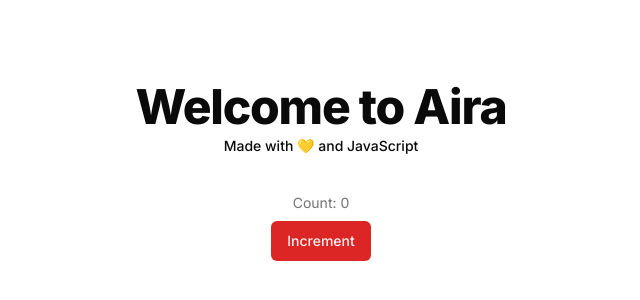
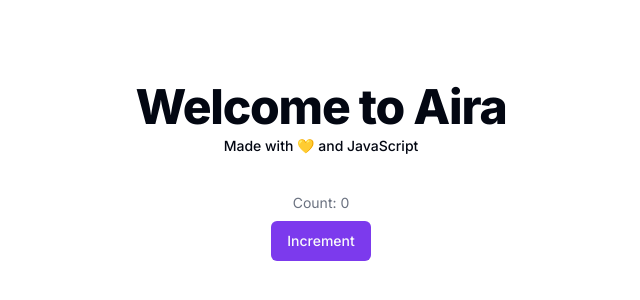
Before and after one commit to lunof/aira, a Next.js app: page / in a window 1280 px wide. Shown: the part 228-528 px from the top of the page, without its empty margins (319-959 px from the left). Built offline with nearby package versions, Linux system fonts and the light colour scheme.

Commit message:
feat: change the default ui theme

```diff
--- a/src/app/globals.css
+++ b/src/app/globals.css
@@ -5,24 +5,24 @@
 @layer base {
   :root {
     --background: 0 0% 100%;
-    --foreground: 0 0% 3.9%;
+    --foreground: 224 71.4% 4.1%;
     --card: 0 0% 100%;
-    --card-foreground: 0 0% 3.9%;
+    --card-foreground: 224 71.4% 4.1%;
     --popover: 0 0% 100%;
-    --popover-foreground: 0 0% 3.9%;
-    --primary: 0 72.2% 50.6%;
-    --primary-foreground: 0 85.7% 97.3%;
-    --secondary: 0 0% 96.1%;
-    --secondary-foreground: 0 0% 9%;
-    --muted: 0 0% 96.1%;
-    --muted-foreground: 0 0% 45.1%;
-    --accent: 0 0% 96.1%;
-    --accent-foreground: 0 0% 9%;
+    --popover-foreground: 224 71.4% 4.1%;
+    --primary: 262.1 83.3% 57.8%;
+    --primary-foreground: 210 20% 98%;
+    --secondary: 220 14.3% 95.9%;
+    --secondary-foreground: 220.9 39.3% 11%;
+    --muted: 220 14.3% 95.9%;
+    --muted-foreground: 220 8.9% 46.1%;
+    --accent: 220 14.3% 95.9%;
+    --accent-foreground: 220.9 39.3% 11%;
     --destructive: 0 84.2% 60.2%;
-    --destructive-foreground: 0 0% 98%;
-    --border: 0 0% 89.8%;
-    --input: 0 0% 89.8%;
-    --ring: 0 72.2% 50.6%;
+    --destructive-foreground: 210 20% 98%;
+    --border: 220 13% 91%;
+    --input: 220 13% 91%;
+    --ring: 262.1 83.3% 57.8%;
     --radius: 0.5rem;
     --chart-1: 12 76% 61%;
     --chart-2: 173 58% 39%;
```
